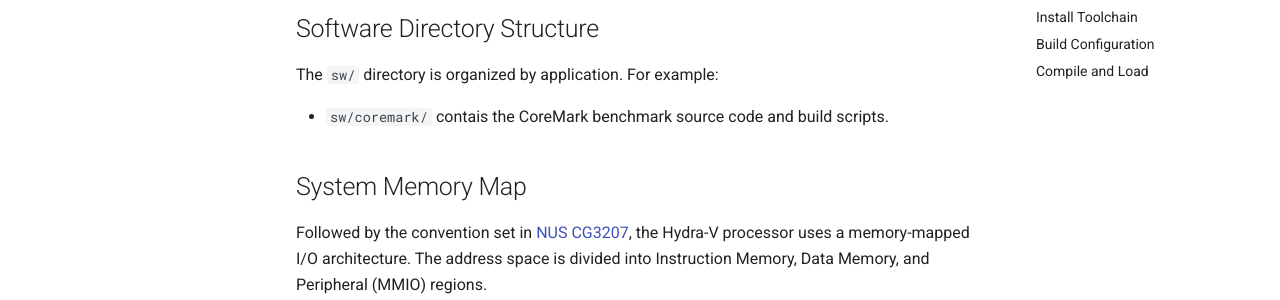
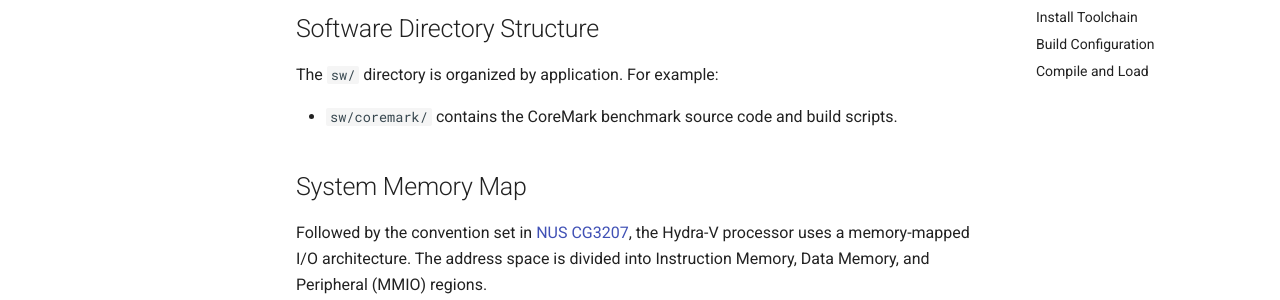
Before and after one commit to mendax1234/Mach-V, an MkDocs documentation site: the page built from docs/sw/index.md, in a window 1280 px wide and 900 px high. Shown: the part 322-622 px from the top of the window. Built offline with MkDocs 1.6.1 and Material for MkDocs 9.7.7, drawn with Linux system fonts in a browser that asks for light colours; plug-ins that fetch from the network failed and are left out; comment, search, counter and statistics services are not loaded.

Commit message:
Fix typos

```diff
--- a/docs/sw/index.md
+++ b/docs/sw/index.md
@@ -6,7 +6,7 @@ This guide explains how to write, compile, and run different software on the Hyd
 
 The `sw/` directory is organized by application. For example:
 
-* `sw/coremark/` contais the CoreMark benchmark source code and build scripts.
+* `sw/coremark/` contains the CoreMark benchmark source code and build scripts.
 
 ## System Memory Map
 
```
Also changed, not shown: docs/uarch/mul-div/native-design.md (+4 -0 lines), docs/uarch/mul-div/vendor-ip.md (+4 -0 lines).
